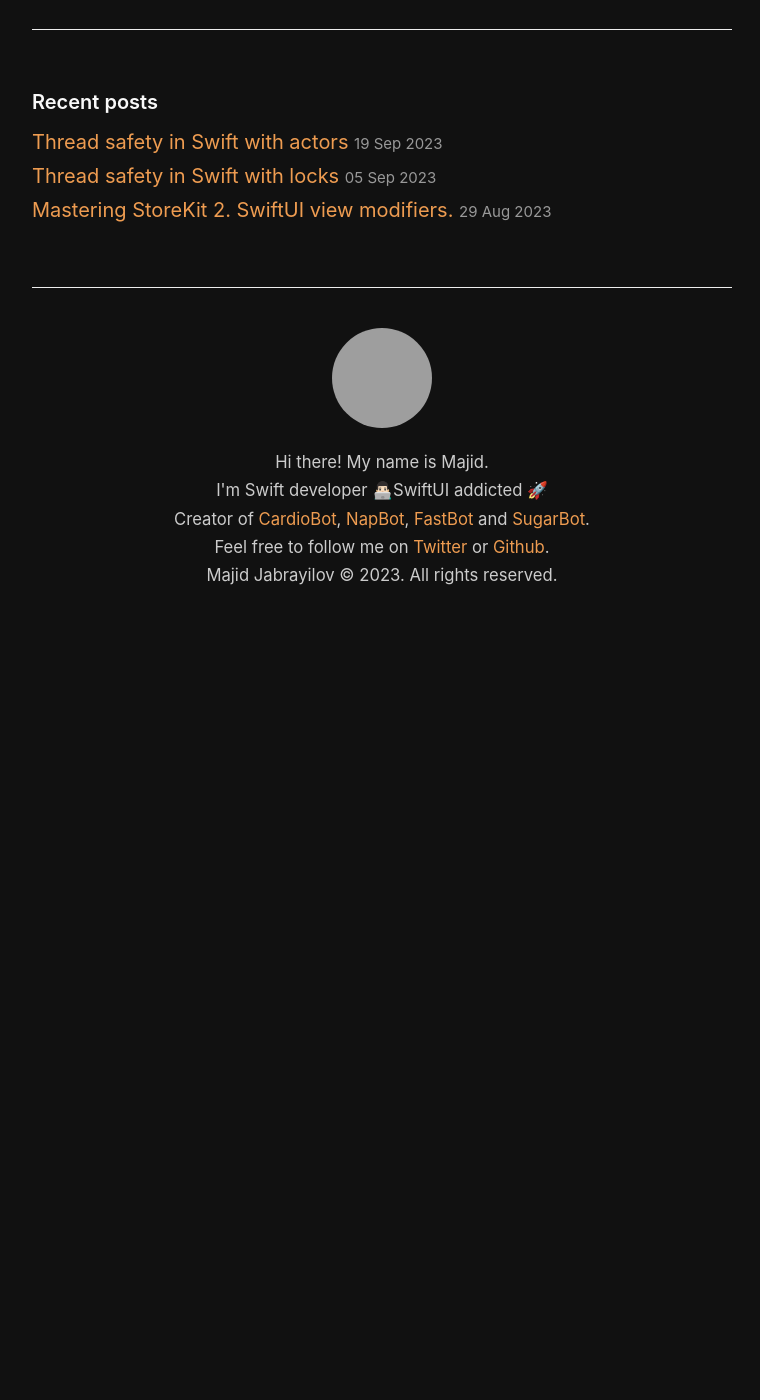
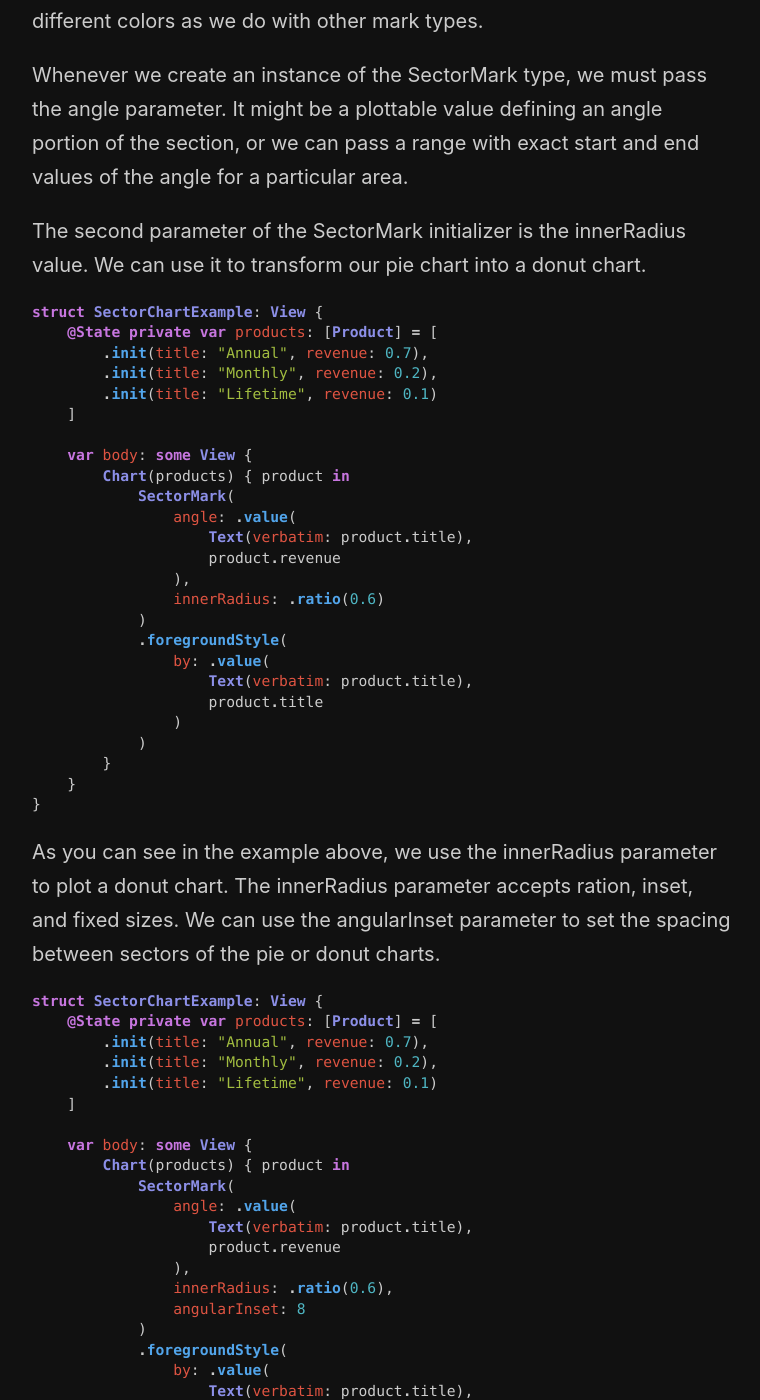
Before and after one commit to mecid/mecid.github.io, a Jekyll site: the page built from _posts/2023-09-26-mastering-charts-in-swiftui-pie-and-donut-charts.md, in a window 1280 px wide and 1400 px high, scrolled down 1428 px. Shown: the whole window, without its empty margins (258-1018 px from the left). Built offline with Jekyll 4.4.1, drawn with Linux system fonts in a browser that asks for light colours; before the commit the page ends 2058 px from its top, so only the background shows below that; some of the changed text lies outside the part shown; grey boxes are pictures that could not be loaded.

Commit message:
code examples added to the donut charts

````diff
--- a/_posts/2023-09-26-mastering-charts-in-swiftui-pie-and-donut-charts.md
+++ b/_posts/2023-09-26-mastering-charts-in-swiftui-pie-and-donut-charts.md
@@ -7,7 +7,43 @@ One of the additions to the Swift Chars framework after WWDC 23 was a brand new
 
 The Swift Charts framework provides us with mark types like BarMark, LineMark, etc. Mark types allow us to define a piece of data on the chart declaratively. SectorMark is another mark type we can use to plot a pie or donut chart.
 
-=====================================================
+```swift
+import SwiftUI
+import Charts
+
+struct Product: Identifiable {
+    let id = UUID()
+    let title: String
+    let revenue: Double
+}
+
+struct SectorChartExample: View {
+    @State private var products: [Product] = [
+        .init(title: "Annual", revenue: 0.7),
+        .init(title: "Monthly", revenue: 0.2),
+        .init(title: "Lifetime", revenue: 0.1)
+    ]
+
+    var body: some View {
+        Chart(products) { product in
+            SectorMark(
+                angle: .value(
+                    Text(verbatim: product.title),
+                    product.revenue
+                ),
+                innerRadius: .ratio(0.6),
+                angularInset: 8
+            )
+            .foregroundStyle(
+                by: .value(
+                    Text(verbatim: product.title),
+                    product.title
+                )
+            )
+        }
+    }
+}
+```
 
 As you can see in the example above, we use the SectorMark type to plot a pie chart. We use the foregroundStyle modifier to fill sections with different colors as we do with other mark types.
 
@@ -15,10 +51,63 @@ Whenever we create an instance of the SectorMark type, we must pass the angle pa
 
 The second parameter of the SectorMark initializer is the innerRadius value. We can use it to transform our pie chart into a donut chart.
 
-=====================================================
+```swift
+struct SectorChartExample: View {
+    @State private var products: [Product] = [
+        .init(title: "Annual", revenue: 0.7),
+        .init(title: "Monthly", revenue: 0.2),
+        .init(title: "Lifetime", revenue: 0.1)
+    ]
+
+    var body: some View {
+        Chart(products) { product in
+            SectorMark(
+                angle: .value(
+                    Text(verbatim: product.title),
+                    product.revenue
+                ),
+                innerRadius: .ratio(0.6)
+            )
+            .foregroundStyle(
+                by: .value(
+                    Text(verbatim: product.title),
+                    product.title
+                )
+            )
+        }
+    }
+}
+```
 
 As you can see in the example above, we use the innerRadius parameter to plot a donut chart. The innerRadius parameter accepts ration, inset, and fixed sizes. We can use the angularInset parameter to set the spacing between sectors of the pie or donut charts.
 
-=====================================================
+```swift
+struct SectorChartExample: View {
+    @State private var products: [Product] = [
+        .init(title: "Annual", revenue: 0.7),
+        .init(title: "Monthly", revenue: 0.2),
+        .init(title: "Lifetime", revenue: 0.1)
+    ]
+
+    var body: some View {
+        Chart(products) { product in
+            SectorMark(
+                angle: .value(
+                    Text(verbatim: product.title),
+                    product.revenue
+                ),
+                innerRadius: .ratio(0.6),
+                angularInset: 8
+            )
+            .foregroundStyle(
+                by: .value(
+                    Text(verbatim: product.title),
+                    product.title
+                )
+            )
+        }
+    }
+}
+```
 
 As you can see, the SectorMark type is a simple chart mark that supports all the modifiers we use for other mark types to customize them.
````
